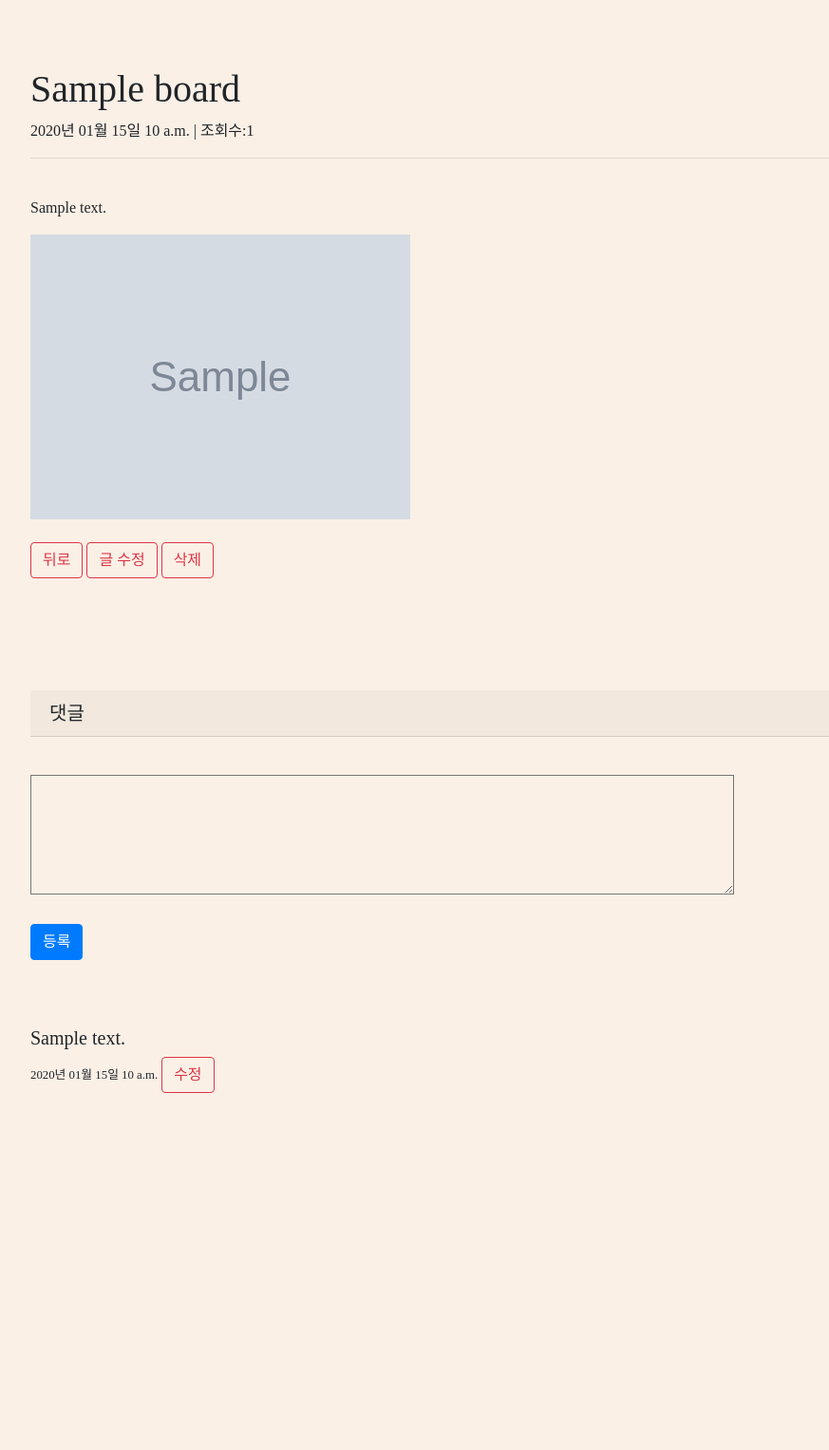
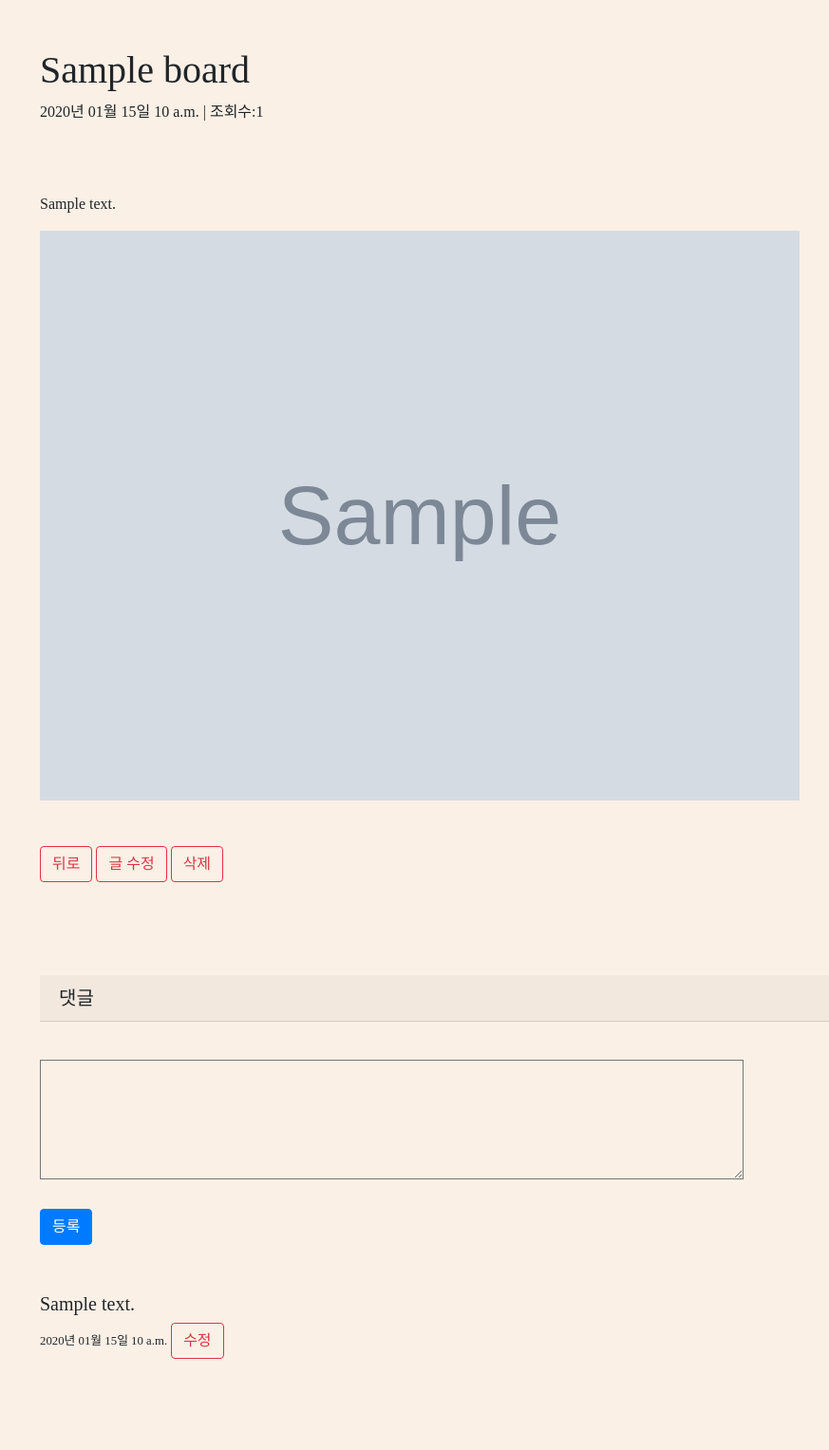
Before and after one commit to ttaerrim/Duksung_7th, a Django app: page /question/1/ in a window 1280 px wide. Shown: the whole page at 95% size, without its empty margins (43-916 px from the left). Before the commit the page ends 1151 px from the top, so only its background shows below. Run offline with Django 3.2, Linux system fonts and the light colour scheme; tables that the repository leaves empty hold one stand-in row (values such as "Sample post"); grey boxes marked "Sample" are stand-in pictures; some libraries are stand-ins or nearby versions; some web fonts are replaced.

Commit message:
[Fix] 장고 버전 업데이트 후 버그 수정

```diff
--- a/question/templates/detail.html
+++ b/question/templates/detail.html
@@ -22,7 +22,11 @@
       body{
         background-color:linen;
       }
-      .container {margin-top: 70px;margin-right:80px}
+      .container {display: flex;
+      flex-direction: column;
+    margin: 0 auto;
+  margin-top: 50px;}
+
 
   </style>
 </head>
@@ -30,7 +34,8 @@
 <body>
 
 
-<form method = 'POST'> {% csrf_token %}
+<!-- <form method = 'POST'> -->
+   {% csrf_token %}
             <div class="container">
 
                 <h1>{{board.title}}</h1>
@@ -40,7 +45,7 @@
                 <br>
                 <p> {{board.body}}</p>
                 {% if board.photo %}
-                <img src="{{ board.photo.url }}">
+                <img width="800" src="{{ board.photo.url }}">
                 {% endif %}
 
                 <br>
@@ -52,7 +57,7 @@
 
             {{board.update_counter}}
 
-</form>
+<!-- </form>    -->
 
 </body>
 </html>
```
Also changed, not shown: question/urls.py (+9 -8 lines), 1 other file.
